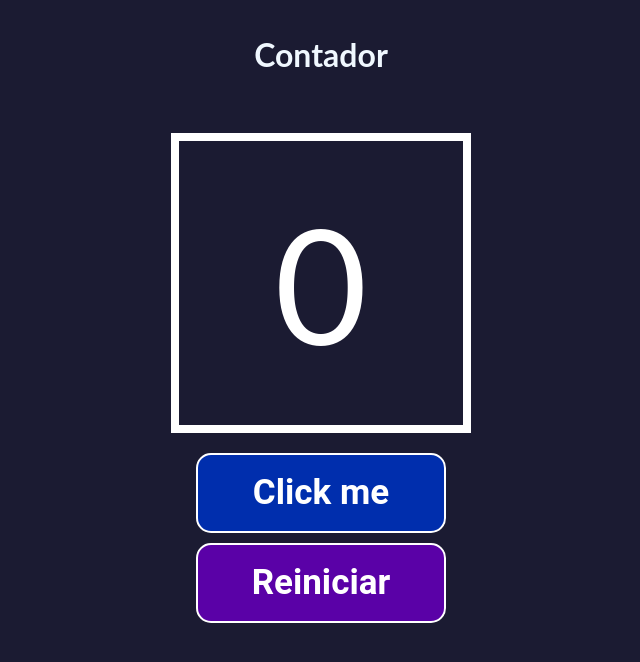
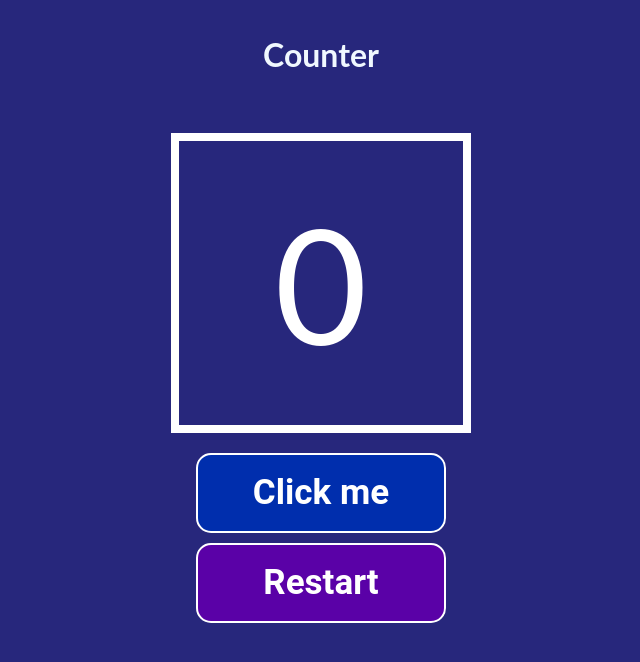
Before and after one commit to Mizael55/counterR, a React (Create React App) app: page / in a window 1280 px wide. Shown: the top 662 px of the page, without its empty margins (319-959 px from the left). Built offline with nearby package versions, Linux system fonts and the light colour scheme.

Commit message:
refactoring

```diff
--- a/src/App.css
+++ b/src/App.css
@@ -6,7 +6,7 @@
 
 html,
 body {
-  background-color: #1b1b32;
+  background-color: #27277c;
 }
 
 .App {
@@ -18,7 +18,7 @@ body {
   font-family: Lato, sans-serif;
 }
 
-.contador-title {
+.counter-title{
   width: 100%;
   display: flex;
   align-items: center;
@@ -31,7 +31,7 @@ h1{
   color: aliceblue;
 }
 
-.contenedor-principal {
+.container-principal {
   height: 550px;
   min-width: 600px;
   display: flex;
--- a/src/App.js
+++ b/src/App.js
@@ -1,29 +1,30 @@
 
 import './App.css';
 import React, { useState } from 'react';
-import Boton from './components/boton';
-import Contador from './components/contador';
+import Botton from './components/botton';
+import Counter from './components/Counter';
 
 function App() {
-  const [numClics, setNumClic] = useState(0);
+  const [numClicks, setNumClicks] = useState(0);
 
-  const manejarClic = () => {
-    setNumClic(numClics + 1);
-  }
+  // handler
+  const handlerClick = () => {
+    setNumClicks(numClicks + 1);
+  };
 
-  const manejarClicReiniciar = () => {
-    setNumClic(0);
+  const handlerClickRestart = () => {
+    setNumClicks(0);
   }
 
   return (
     <div className="App">
-      <div className='contador-title'>
-        <h1>Contador</h1>
+      <div className='counter-title'>
+        <h1>Counter</h1>
       </div>
-      <div className='contenedor-principal'>
-        <Contador numClicks={numClics} />
-        <Boton texto='Click me' esBotonDeClic={true} manejarClic={manejarClic} />
-        <Boton texto='Reiniciar' esBotonDeClic={false} manejarClic={manejarClicReiniciar} />
+      <div className='container-principal'>
+        <Counter numClicks={numClicks} />
+        <Botton text='Click me' isBottonOfClick={true} handleClick={handlerClick} />
+        <Botton text='Restart' isBottonOfClick={false} handleClick={handlerClickRestart} />
 
       </div>
 
--- /dev/null
+++ b/src/components/Counter.jsx
@@ -0,0 +1,12 @@
+import '../styles/counter.css'
+
+function Counter({ numClicks }){
+
+    return(
+        <div className="counter">
+            {numClicks}
+        </div>
+    );
+}
+
+export default Counter;
--- a/src/components/boton.jsx
+++ /dev/null
@@ -1,14 +0,0 @@
-
-import '../hojas-de-estilos/boton.css'
-
-function Boton({texto, esBotonDeClic, manejarClic}){
-    return (
-      <button
-      className={ esBotonDeClic ? 'boton-clic' : 'boton-reiniciar' }
-      onClick={manejarClic}>
-        {texto}
-      </button>
-    );
-}
-
-export default Boton;
--- /dev/null
+++ b/src/components/botton.jsx
@@ -0,0 +1,14 @@
+
+import '../styles/botton.css'
+
+function Botton({text, isBottonOfClick, handleClick}){
+    return (
+      <button
+      className={ isBottonOfClick ? 'botton-click' : 'botton-restart' }
+      onClick={handleClick}>
+        {text}
+      </button>
+    );
+}
+
+export default Botton;
--- a/src/components/contador.jsx
+++ /dev/null
@@ -1,12 +0,0 @@
-import '../hojas-de-estilos/contador.css'
-
-function Contador({ numClicks }){
-
-    return(
-        <div className="contador">
-            {numClicks}
-        </div>
-    );
-}
-
-export default Contador;
--- a/src/hojas-de-estilos/boton.css
+++ b/src/styles/botton.css
@@ -15,10 +15,10 @@ button {
     background-color: #00471b;
   }
 
-  .boton-clic {
+  .botton-click {
     background-color: #002ead;
   }
 
-  .boton-reiniciar {
+  .botton-restart {
     background-color: #5a01a7;
   }
--- a/src/hojas-de-estilos/contador.css
+++ b/src/styles/counter.css
@@ -1,4 +1,4 @@
-.contador {
+.counter {
     min-width: 300px;
     height: 300px;
     font-size: 160px;
```
